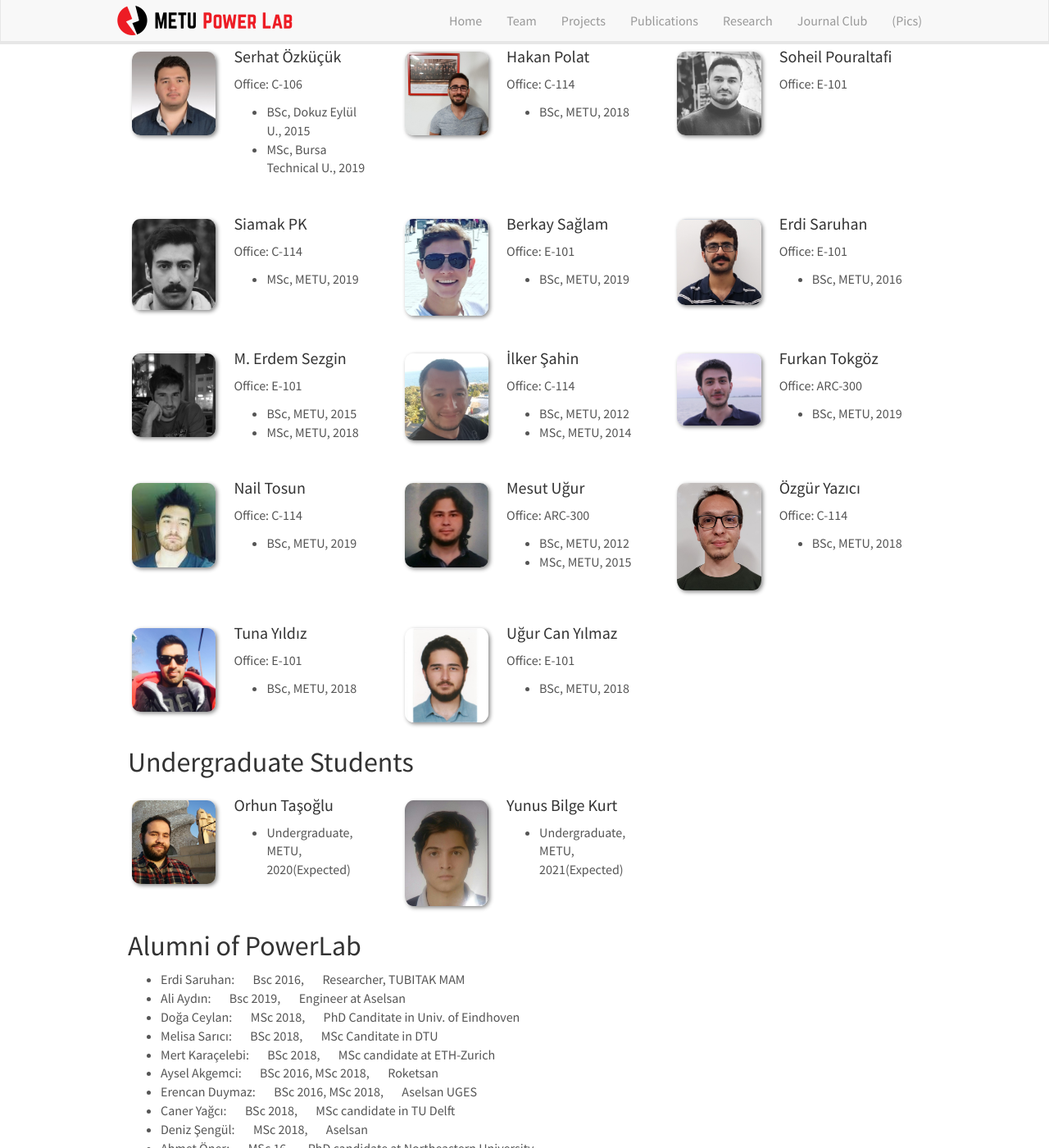
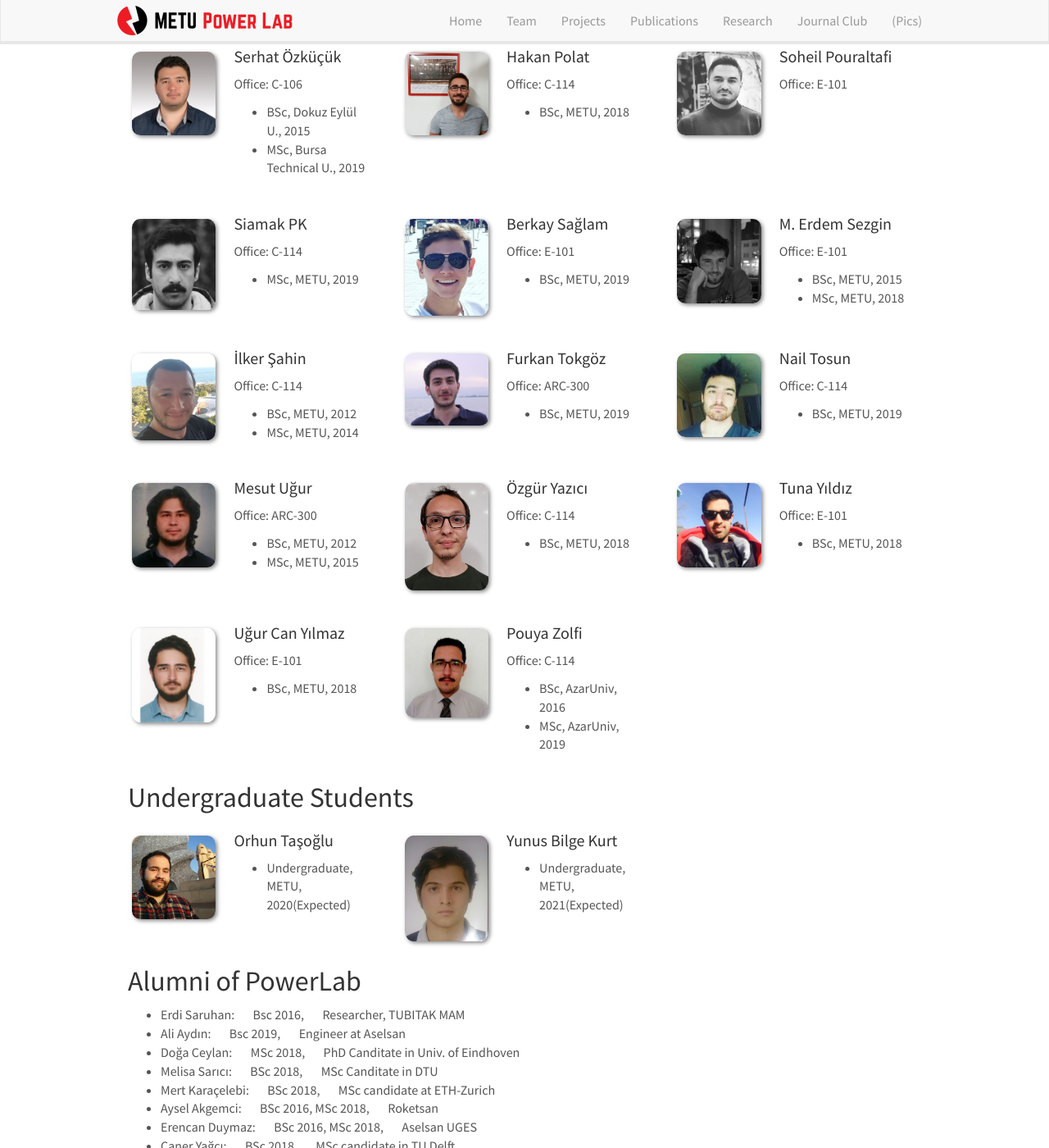
Before and after one commit to odtu/odtu.github.io, a Jekyll site: the page built from _pages/team.md, in a window 1280 px wide and 1400 px high, scrolled down 914 px. Shown: the whole window at 82% size. Built offline with Jekyll 4.4.1, drawn with Linux system fonts in a browser that asks for light colours; nearby versions of some CDN libraries.

Commit message:
Fahri, Pouya, EmreDeniz eklendi.

```diff
--- a/_data/team_members.yml
+++ b/_data/team_members.yml
@@ -74,13 +74,6 @@
   number_educ: 1
   education1: BSc, METU, 2019
 
-- name: Erdi Saruhan
-  photo: erdi_saruhan.png
-  ofis: E-101
-  info: Research Assistant
-  number_educ: 1
-  education1: BSc, METU, 2016
-
 - name: M. Erdem Sezgin
   photo: foto-erdem.jpg
   ofis: E-101
@@ -129,13 +122,21 @@
 - name: Tuna Yıldız
   photo: tuna.jpg
   ofis: E-101
-  info: Research Assistant
+  info: Researcher
   number_educ: 1
   education1: BSc, METU, 2018
 
 - name: Uğur Can Yılmaz
   photo: ugur_can_yilmaz.jpg
   ofis: E-101
-  info: Research Assistants
+  info: Researcher
   number_educ: 1
   education1: BSc, METU, 2018
+
+- name: Pouya Zolfi
+  photo: pouya_zolfi.JPG
+  ofis: C-114
+  info: Researcher
+  number_educ: 2
+  education1: BSc, AzarUniv, 2016
+  education2 : MSc, AzarUniv, 2019
```
Also changed, not shown: images/teampic/eds.JPG (added), images/teampic/fahri_turedi.jpg (added), images/teampic/pouya_zolfi.JPG (added).
